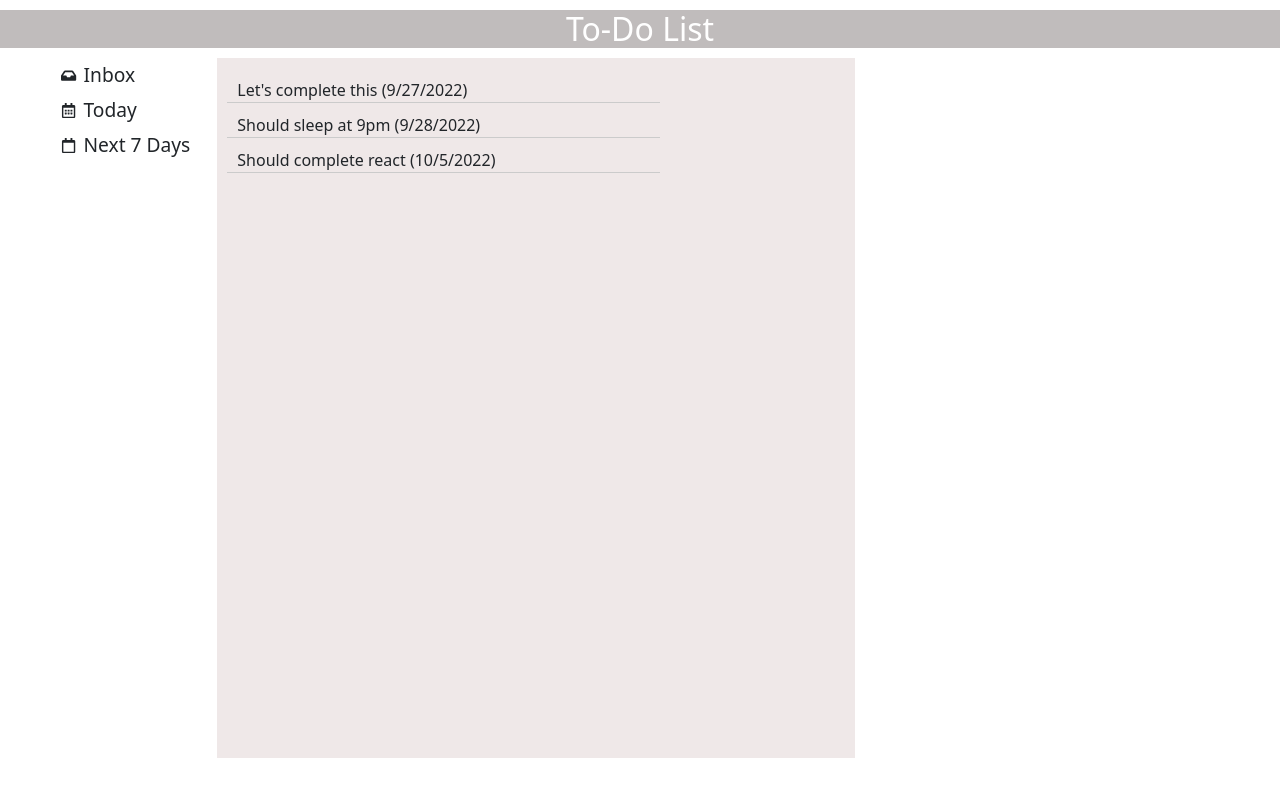
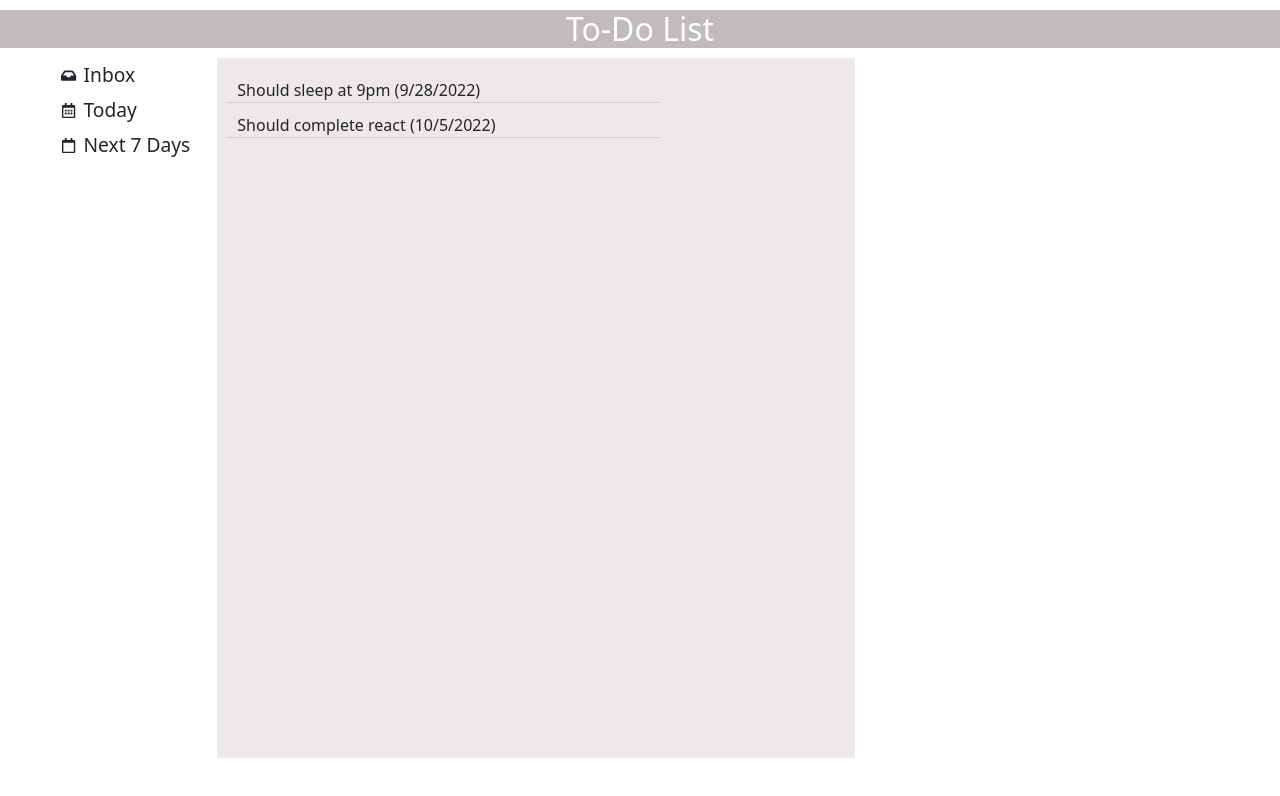
Before and after one commit to vinay7299/Todo-List-2.0---Child-to-Parent-Component-Communication-Lifting-The-State-Up-----9u1iqus0smms, a React app: page / in a window 1280 px wide. Both pictures are taken after a click on the item "Next 7 Days". Shown: the top 796 px of the page. Built offline with nearby package versions, Linux system fonts and the light colour scheme.

Commit message:
fvzzdfzsrd

```diff
--- a/src/components/Next7Days.js
+++ b/src/components/Next7Days.js
@@ -8,7 +8,7 @@ const Next7Days = (props) => {
   const withinWeek = (date) => {
     const nextWeek = new Date(today.getTime() + 7 * 24 * 60 * 60 * 1000);
     console.log(nextWeek)
-    if(nextWeek >= date){
+    if(nextWeek >= date && date >= today){
         return true;
     }
     return false;
```
